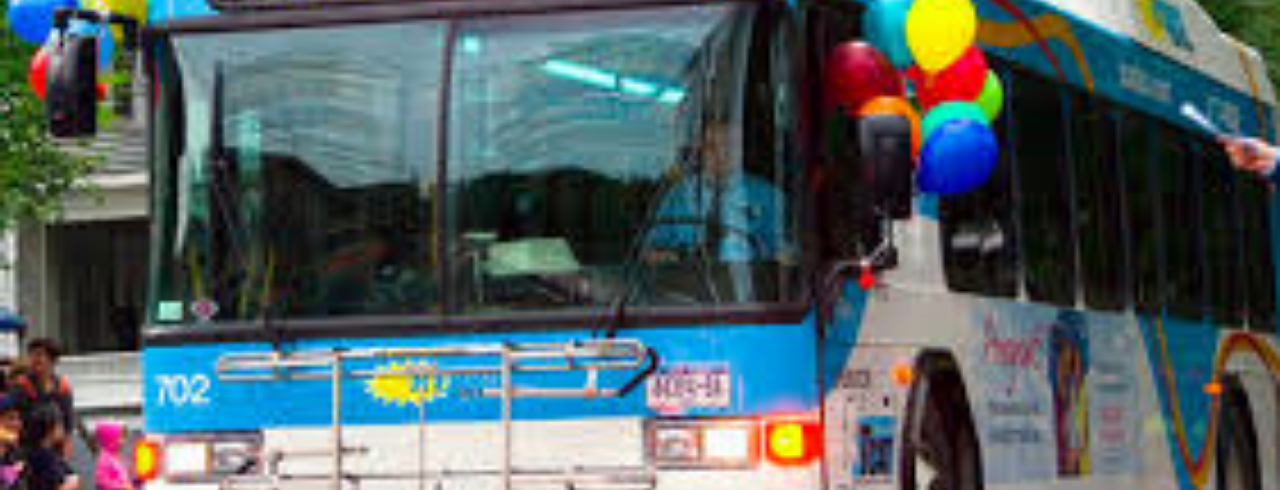
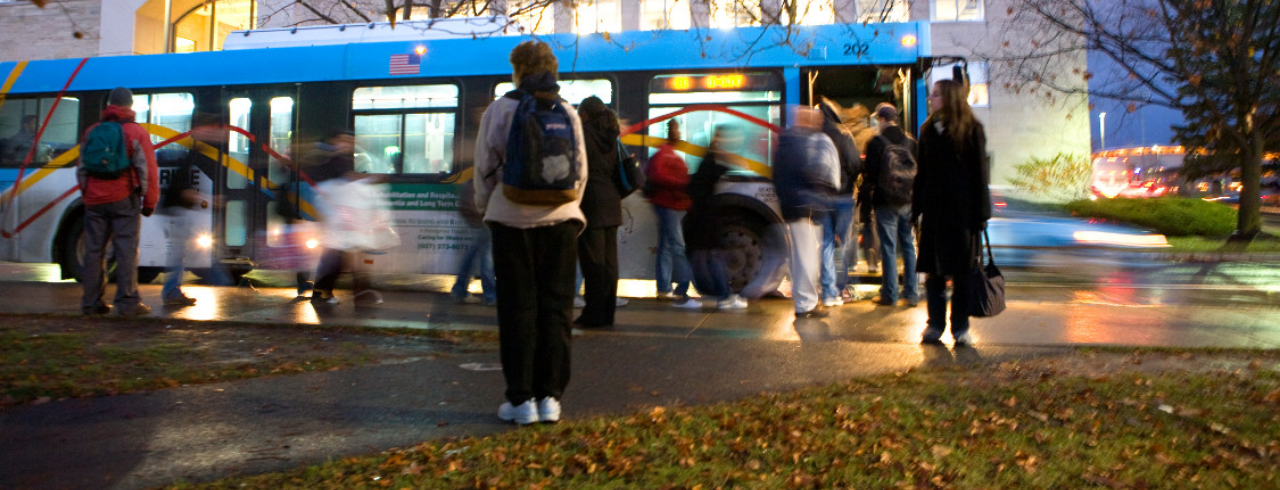
Before and after one commit to neolzh123/CS1300-Final-Project, a plain HTML site: page gettingthere.html in a window 1280 px wide. Shown: the part 163-653 px from the top of the page. Drawn offline with Linux system fonts and the light colour scheme.

Commit message:
Update gettingthere.css

```diff
--- a/styles/gettingthere.css
+++ b/styles/gettingthere.css
@@ -1,7 +1,7 @@
 #header {
     height: 82vh;
     width: 100%;
-    background-image: url('/images/gettingthere.jpeg');
+    background-image: url('/images/TCAT.jpg');
     /*The above image came from https://www.facebook.com/WailinBrassBand/*/
     background-attachment: fixed;
     background-repeat: no-repeat;
```
